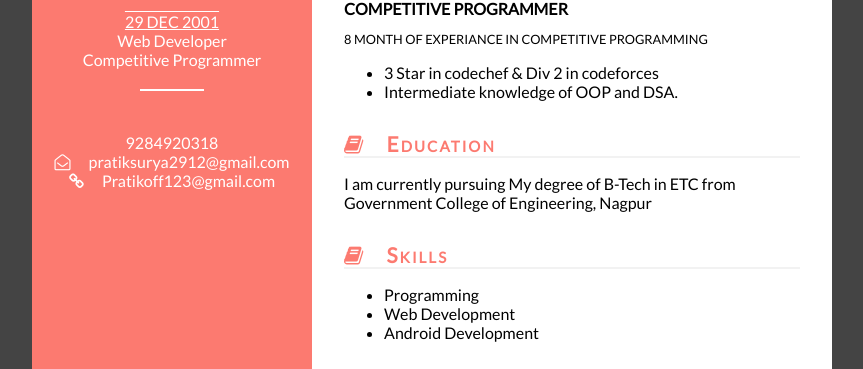
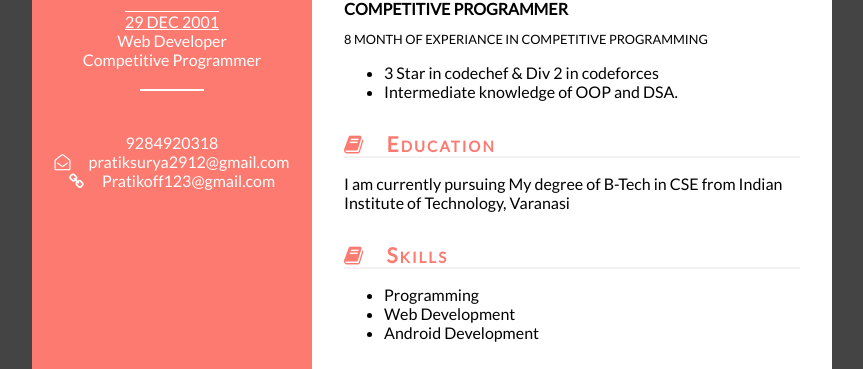
Before and after one commit to Pratik29121/MY-RESUME, a plain HTML site: page index.html in a window 1280 px wide. Shown: the part 411-780 px from the top of the page, without its empty margins (208-1071 px from the left). Drawn offline with nearby package versions, Linux system fonts and the light colour scheme.

Commit message:
Update index.html

```diff
--- a/index.html
+++ b/index.html
@@ -170,7 +170,7 @@
             <i class="fa fa-book" aria-hidden="true"></i>
             Education
           </div>
-          <p>I am currently pursuing My degree of B-Tech in ETC from Government College of Engineering, Nagpur</p>
+          <p>I am currently pursuing My degree of B-Tech in CSE from Indian Institute of Technology, Varanasi</p>
 
         </div>
 
```
